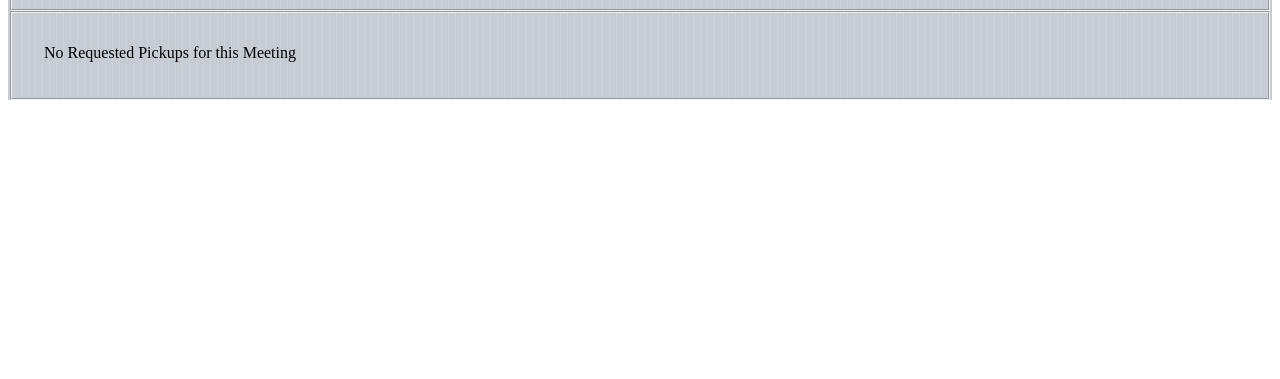
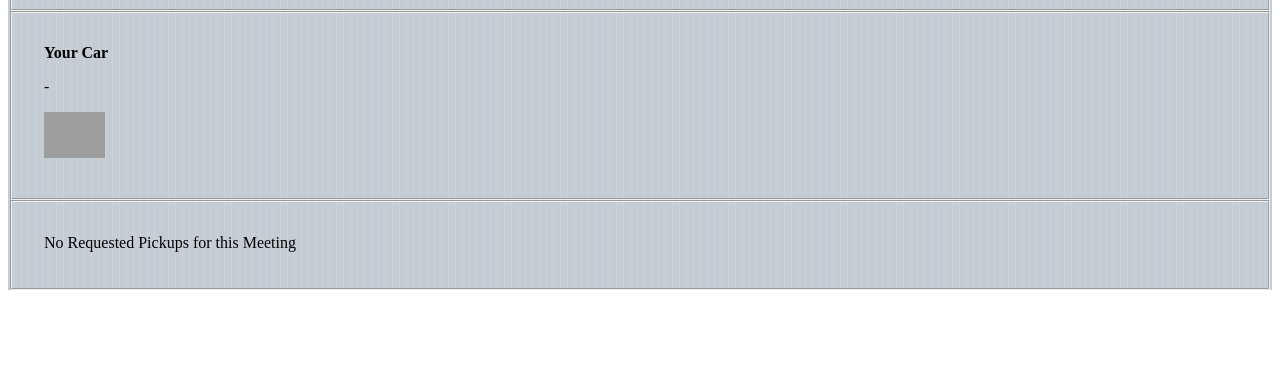
Before and after one commit to barrychapman/hackathon, a CakePHP app: the page made by app/View/Driver/meeting.ctp in a window 1280 px wide. Shown: the part 421-800 px from the top of the page. Run offline with PHP 8.4 and a stand-in for CakePHP, Linux system fonts and the light colour scheme; the template is opened without the code that fills it, so the values that code supplies are empty; some libraries are stand-ins or nearby versions; grey boxes are pictures that could not be loaded.

Commit message:
final try to add this crap

```diff
--- a/app/Controller/DriverController.php
+++ b/app/Controller/DriverController.php
@@ -78,7 +78,8 @@
                     'User.id' => $userId
                 ),
                 'contain' => array(
-                    'Office'
+                    'Office',
+                    'Car'
                 )
             )
         );
--- a/app/View/Driver/calendar.ctp
+++ b/app/View/Driver/calendar.ctp
@@ -41,9 +41,6 @@
     <?php endforeach; ?>
     <li class="group">Application Options</li>
     <li>
-        <a href="/driver/events">Pending Requests</a>
-    </li>
-    <li>
         <a href="/logout">Log Out</a>
     </li>
 </ul>
--- a/app/View/Driver/meeting.ctp
+++ b/app/View/Driver/meeting.ctp
@@ -47,6 +47,25 @@
         <div class="row">
 
 
+            <div style="margin-left: 10px;float: left; clear: left; padding: 10px">
+
+                <p><strong>Your Car</strong></p>
+                <p>
+                    <?php echo $user['Car']['brand'] . ' - ' . $user['Car']['model']; ?>
+                </p>
+                <p>
+                    <img style="max-height: 46px;" src="/img/cars/<?php echo $user['Car']['icon']; ?>"/>
+                </p>
+
+            </div>
+        </div>
+
+        </fieldset>
+    <fieldset>
+        <div class="row">
+
+
+
             <?php if (!empty($meeting['Request'])): ?>
             <?php foreach($meeting['Request'] as $request): ?>
 
--- a/app/View/Layouts/driver.ctp
+++ b/app/View/Layouts/driver.ctp
@@ -12,7 +12,7 @@
         <?php if (isset($backTarget)): ?>
             <a class="button leftButton" type="back" href="<?php echo $backTarget; ?>">Back</a>
         <?php endif; ?>
-        <a class="button blueButton" href="/switch/to/passenger">Passenger Page</a>
+        <a class="button blueButton" href="/switch/to/passenger">View Passenger Page</a>
     </div>
 
     <?php echo $this->Session->flash(); ?>
--- a/app/View/Layouts/passenger.ctp
+++ b/app/View/Layouts/passenger.ctp
@@ -16,7 +16,7 @@
     <a class="button leftButton" type="back" href="<?php echo $backTarget; ?>">Back</a>
     <?php endif; ?>
 
-    <a class="button blueButton" href="/switch/to/driver">Driver Page</a>
+    <a class="button blueButton" href="/switch/to/driver">View Driver Page</a>
 </div>
 
 <?php echo $this->Session->flash(); ?>
--- a/app/webroot/js/geo_locate.js
+++ b/app/webroot/js/geo_locate.js
@@ -105,7 +105,7 @@
 */
         randlat = getRandomPoint(52.446223, 52.446523);
         randlon = getRandomPoint(10.785519, 10.785819);
-        var pos=new google.maps.LatLng(randlat, randlon);
+        var pos = new google.maps.LatLng(randlat, randlon);
 
         var marker = new google.maps.Marker({
             position: pos,
@@ -116,6 +116,20 @@
         });
 
     }
+}
+
+function createMarkerSingle(points) {
+
+    var pos = new google.maps.LatLng(points.origin.lat, points.origin.lan);
+
+    var marker = new google.maps.Marker({
+        position: pos,
+        icon: "http://maps.google.com/mapfiles/ms/icons/green-dot.png",
+        animation:google.maps.Animation.BOUNCE,
+        map: map,
+        title:"You are here"
+    });
+
 }
 
 
```
Also changed, not shown: app/Controller/PassengerController.php (+6 -2 lines), app/Model/Car.php (+9 -0 lines), app/View/Elements/Passenger/Request/offered_map.ctp (added, +26 -0 lines).
